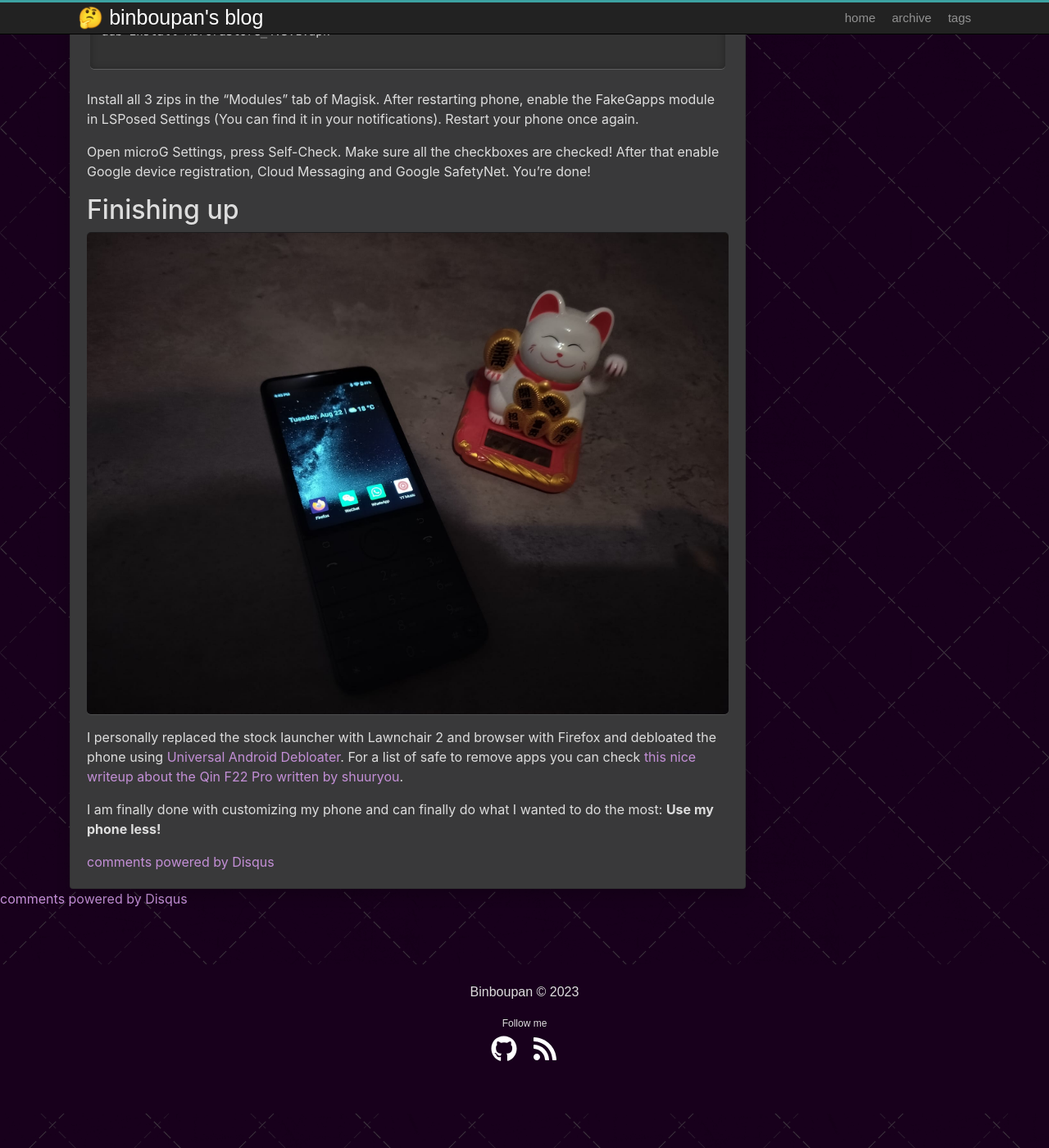
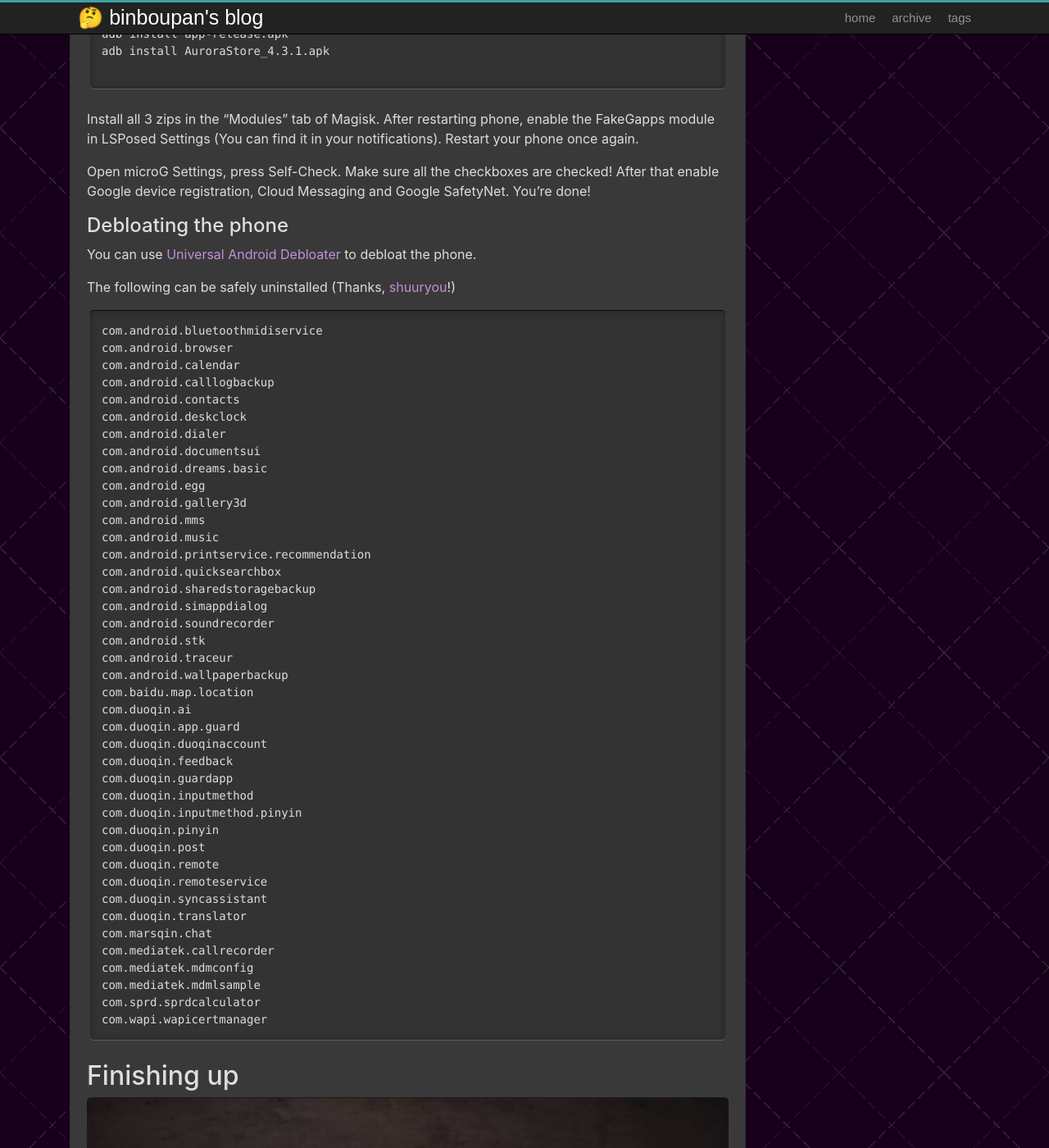
Before and after one commit to binboupan/binboupan.github.io, a Jekyll site: the page built from _posts/2023-08-22-qin-f22-pro.md, in a window 1280 px wide and 1400 px high, scrolled down 4580 px. Shown: the whole window at 82% size. Built offline with Jekyll 4.4.1, drawn with Linux system fonts in a browser that asks for light colours; comment, search, counter and statistics services are not loaded; some of the changed text lies outside the part shown.

Commit message:
Update article

````diff
--- a/_posts/2023-08-22-qin-f22-pro.md
+++ b/_posts/2023-08-22-qin-f22-pro.md
@@ -132,11 +132,59 @@
 
 Open microG Settings, press Self-Check. Make sure all the checkboxes are checked! After that enable Google device registration, Cloud Messaging and Google SafetyNet. You're done!
 
+## Debloating the phone
+
+You can use [Universal Android Debloater](https://github.com/0x192/universal-android-debloater) to debloat the phone.
+
+The following can be safely uninstalled (Thanks, [shuuryou](https://github.com/shuuryou/f22pro)!)
+```
+com.android.bluetoothmidiservice
+com.android.browser
+com.android.calendar
+com.android.calllogbackup
+com.android.contacts
+com.android.deskclock
+com.android.dialer
+com.android.documentsui
+com.android.dreams.basic
+com.android.egg
+com.android.gallery3d
+com.android.mms
+com.android.music
+com.android.printservice.recommendation
+com.android.quicksearchbox
+com.android.sharedstoragebackup
+com.android.simappdialog
+com.android.soundrecorder
+com.android.stk
+com.android.traceur
+com.android.wallpaperbackup
+com.baidu.map.location
+com.duoqin.ai
+com.duoqin.app.guard
+com.duoqin.duoqinaccount
+com.duoqin.feedback
+com.duoqin.guardapp
+com.duoqin.inputmethod
+com.duoqin.inputmethod.pinyin
+com.duoqin.pinyin
+com.duoqin.post
+com.duoqin.remote
+com.duoqin.remoteservice
+com.duoqin.syncassistant
+com.duoqin.translator
+com.marsqin.chat
+com.mediatek.callrecorder
+com.mediatek.mdmconfig
+com.mediatek.mdmlsample
+com.sprd.sprdcalculator
+com.wapi.wapicertmanager
+```
 
 # Finishing up
 
 ![Xiaomi Qin F22 End result](/assets/images/end_result.jpg "Qin F22 End Result")
 
-I personally replaced the stock launcher with Lawnchair 2 and browser with Firefox and debloated the phone using [Universal Android Debloater](https://github.com/0x192/universal-android-debloater). For a list of safe to remove apps you can check [this nice writeup about the Qin F22 Pro written by shuuryou](https://github.com/shuuryou/f22pro).
+I personally replaced the stock launcher with Lawnchair 2 and browser with Firefox.
 
 I am finally done with customizing my phone and can finally do what I wanted to do the most: **Use my phone less!**
````
